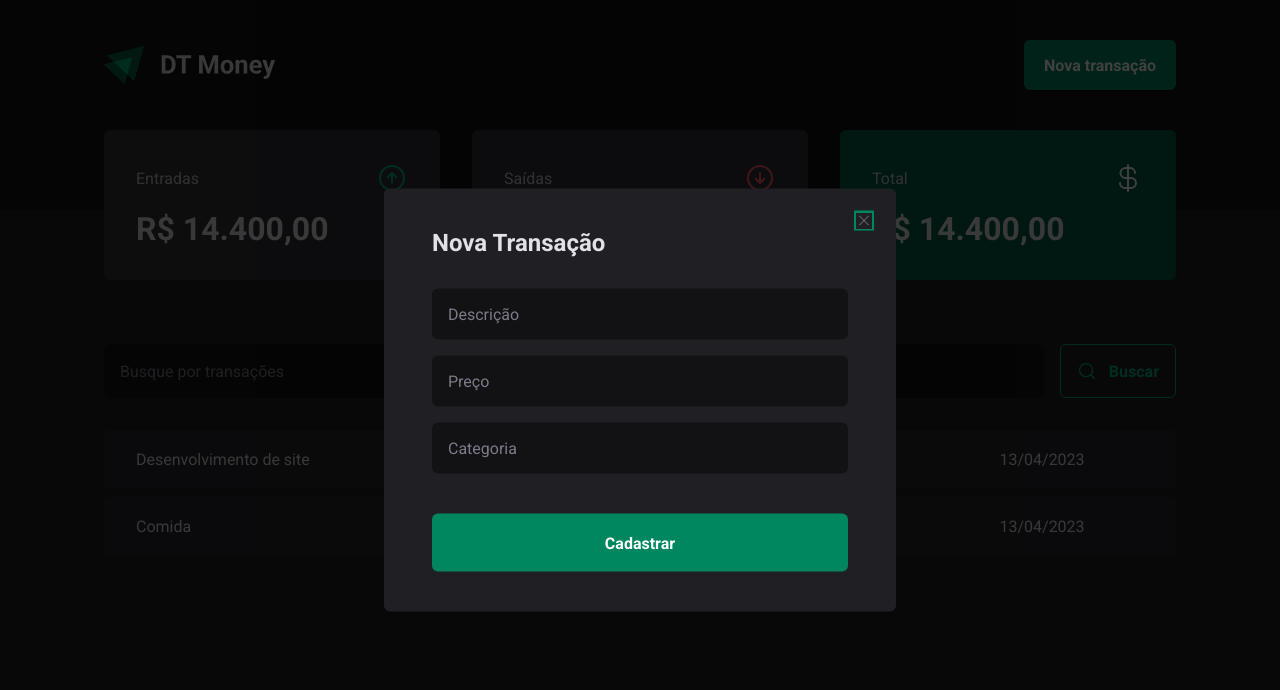
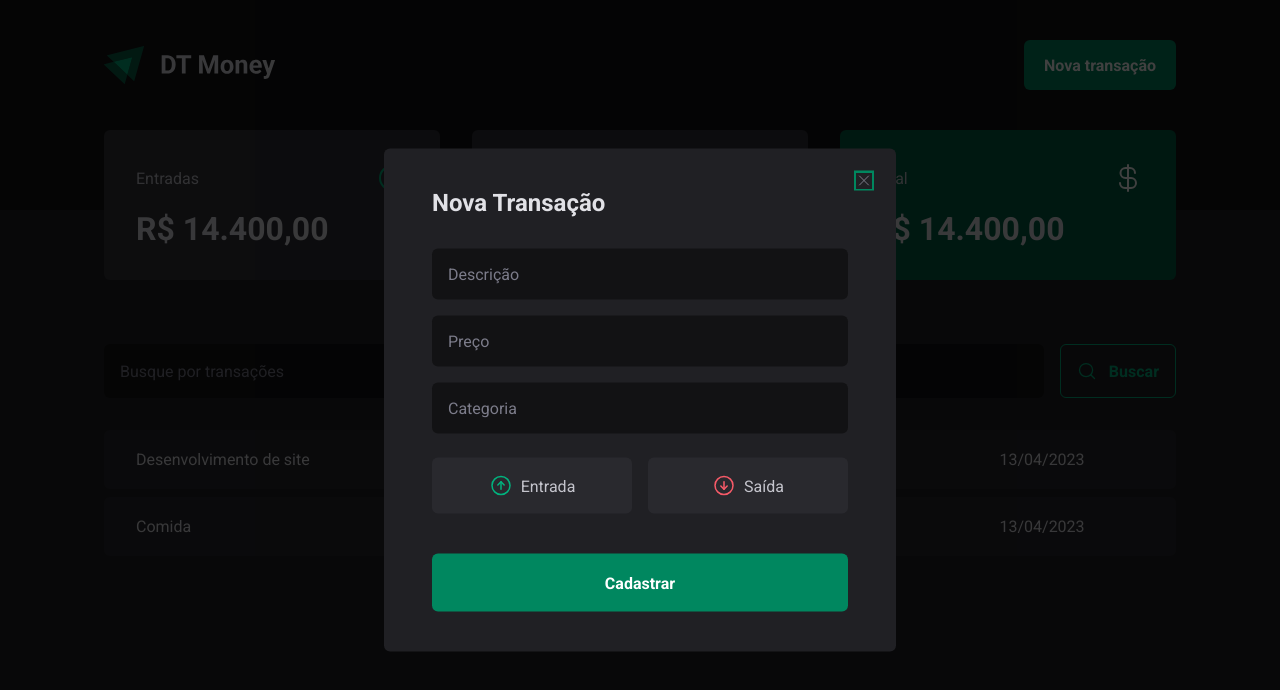
Before and after one commit to leoceolin/finance-manager, a React (Create React App) app: page / in a window 1280 px wide. Both pictures are taken after a click on the button "Nova transação". Shown: the top 690 px of the page. Built offline with nearby package versions, Linux system fonts and the light colour scheme.

Commit message:
add style to income and outcome button

```diff
--- a/src/components/NewTransactionModal/index.tsx
+++ b/src/components/NewTransactionModal/index.tsx
@@ -1,6 +1,12 @@
 import * as Dialog from "@radix-ui/react-dialog";
-import { Overlay, Content, CloseButton } from "./style";
-import { X } from "phosphor-react";
+import {
+  Overlay,
+  Content,
+  CloseButton,
+  TransactionType,
+  TransactionTypeButton,
+} from "./style";
+import { ArrowCircleDown, ArrowCircleUp, X } from "phosphor-react";
 
 export function NewTransactionModal() {
   return (
@@ -18,6 +24,17 @@
           <input type="number" placeholder="Preço" required />
           <input type="text" placeholder="Categoria" required />
 
+          <TransactionType>
+            <TransactionTypeButton variant="income">
+              <ArrowCircleUp size={24} />
+              Entrada
+            </TransactionTypeButton>
+            <TransactionTypeButton variant="outcome">
+              <ArrowCircleDown size={24} />
+              Saída
+            </TransactionTypeButton>
+          </TransactionType>
+
           <button type="submit">Cadastrar</button>
         </form>
       </Content>
--- a/src/components/NewTransactionModal/style.ts
+++ b/src/components/NewTransactionModal/style.ts
@@ -67,3 +67,33 @@
   cursor: pointer;
   color: ${(props) => props.theme["gray-500"]};
 `;
+
+export const TransactionType = styled.div`
+  display: grid;
+  grid-template-columns: repeat(2, 1fr);
+  gap: 1rem;
+  margin-top: 0.5rem;
+`;
+
+interface TransactionTypeButtonProps {
+  variant: "income" | "outcome";
+}
+export const TransactionTypeButton = styled.button<TransactionTypeButtonProps>`
+  background: ${(props) => props.theme["gray-700"]};
+  padding: 1rem;
+  display: flex;
+  align-items: center;
+  justify-content: center;
+  gap: 0.5rem;
+  border-radius: 6px;
+  cursor: pointer;
+  border: 0;
+  color: ${(props) => props.theme["gray-300"]};
+
+  svg {
+    color: ${(props) =>
+      props.variant === "income"
+        ? props.theme["green-300"]
+        : props.theme["red-300"]};
+  }
+`;
```
